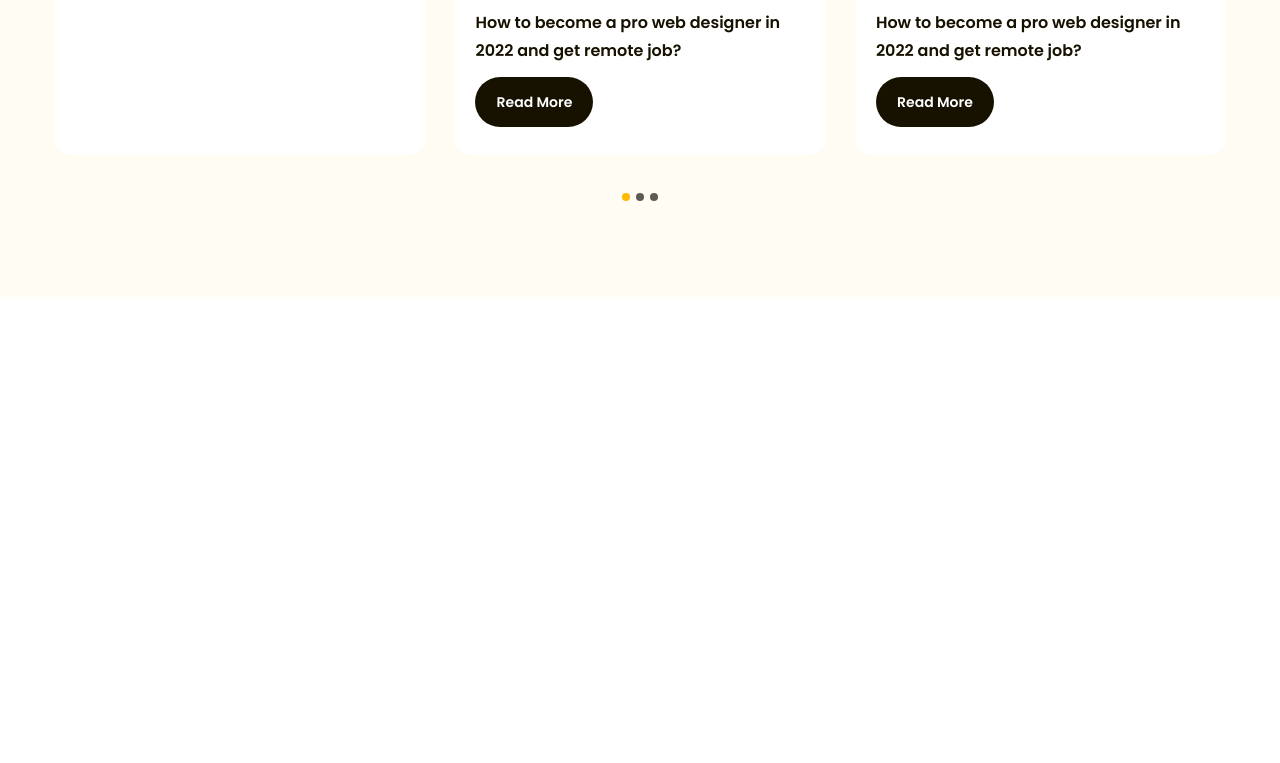
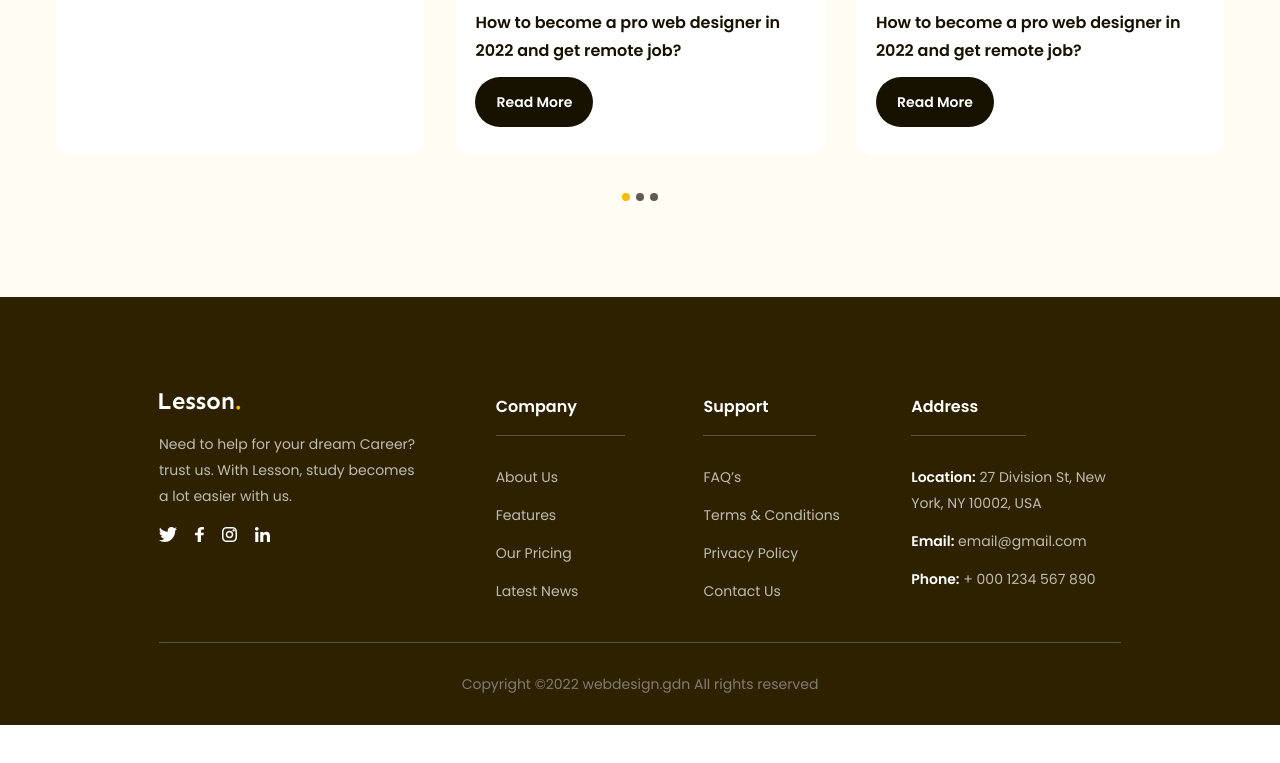
Before and after one commit to khancotton/landingpage1, a plain HTML site: page index.html in a window 1280 px wide. Shown: the part 4384-5147 px from the top of the page. After the commit the page ends 5109 px from the top, so only its background shows below. Drawn offline with Linux system fonts and the light colour scheme.

Commit message:
12. Footer

```diff
--- a/assets/css/styles.css
+++ b/assets/css/styles.css
@@ -663,3 +663,77 @@ a {
   background: var(--primary-color);
   cursor: default;
 }
+/* =================footer===================== */
+.footer {
+  background: #2e2100;
+  padding: 96px 135px 0;
+}
+
+.footer .row {
+  display: flex;
+  padding-bottom: 38px;
+  border-bottom: 1px solid #59554b;
+}
+
+.footer .column {
+  width: 21.6%;
+}
+
+.footer .column:first-child {
+  width: 35%;
+}
+
+.footer .column .desc {
+  margin-top: 18px;
+  max-width: 267px;
+  color: #bfbcb2;
+  font-size: 1.4rem;
+  line-height: 1.86;
+}
+
+.footer .socials {
+  display: flex;
+  margin-top: 18px;
+  gap: 18px;
+}
+
+.footer .title {
+  padding-bottom: 14px;
+  padding-right: 48px;
+  display: inline-block;
+  border-bottom: 1px solid #59554b;
+  color: #fff;
+  font-size: 1.6rem;
+  font-weight: 600;
+  line-height: 1.75;
+}
+
+.footer ul {
+  margin-top: 28px;
+}
+
+.footer ul li a {
+  display: inline-block;
+  margin-bottom: 12px;
+  color: #bfbcb2;
+  font-size: 1.4rem;
+  line-height: 1.86;
+}
+
+.footer ul li:last-child a {
+  margin-bottom: 0;
+}
+
+.footer .list strong {
+  color: white;
+  font-weight: 600;
+  line-height: 1.86;
+}
+
+.footer .copyright {
+  color: #807d74;
+  padding: 28px 0;
+  text-align: center;
+  font-size: 1.4rem;
+  line-height: 1.86;
+}
--- a/index.html
+++ b/index.html
@@ -16,7 +16,7 @@
     />
     <title>Landing Page</title>
   </head>
-  <body style="height: 10000px">
+  <body>
     <!-- header -->
     <header class="header fixed">
       <div class="main-content">
@@ -548,6 +548,76 @@
           </div>
         </div>
       </div>
+      <!-- footer -->
+      <footer class="footer">
+        <div class="main-content">
+          <div class="row">
+            <!-- column 1 -->
+            <div class="column">
+              <img src="./assets/img/logo-white.svg" alt="" class="logo" />
+              <p class="desc">
+                Need to help for your dream Career? trust us. With Lesson, study
+                becomes a lot easier with us.
+              </p>
+              <div class="socials">
+                <a href="#!" class="icon">
+                  <img src="./assets/icon/twitter.svg" alt="twitter" />
+                </a>
+                <a href="#!" class="icon">
+                  <img src="./assets/icon/fb.svg" alt="facebook" />
+                </a>
+                <a href="#!" class="icon">
+                  <img src="./assets/icon/instagram.svg" alt="instagram" />
+                </a>
+                <a href="#!" class="icon">
+                  <img src="./assets/icon/linkedin.svg" alt="linkedin" />
+                </a>
+              </div>
+            </div>
+            <!-- column 2 -->
+            <div class="column">
+              <h3 class="title">Company</h3>
+              <ul class="list">
+                <li><a href="#!">About Us</a></li>
+                <li><a href="#!">Features</a></li>
+                <li><a href="#!">Our Pricing</a></li>
+                <li><a href="#!">Latest News</a></li>
+              </ul>
+            </div>
+            <!-- column 3 -->
+            <div class="column">
+              <h3 class="title">Support</h3>
+              <ul class="list">
+                <li><a href="#!">FAQ’s</a></li>
+                <li><a href="#!">Terms & Conditions</a></li>
+                <li><a href="#!">Privacy Policy</a></li>
+                <li><a href="#!">Contact Us</a></li>
+              </ul>
+            </div>
+            <!-- column 4 -->
+            <div class="column">
+              <h3 class="title">Address</h3>
+              <ul class="list">
+                <li>
+                  <a href="#!"
+                    ><strong>Location:</strong> 27 Division St, New York, NY
+                    10002, USA</a
+                  >
+                </li>
+                <li>
+                  <a href="#!"><strong>Email:</strong> email@gmail.com</a>
+                </li>
+                <li>
+                  <a href="#!"><strong>Phone:</strong> + 000 1234 567 890</a>
+                </li>
+              </ul>
+            </div>
+          </div>
+          <div class="copyright">
+            <p>Copyright ©2022 webdesign.gdn All rights reserved</p>
+          </div>
+        </div>
+      </footer>
     </main>
   </body>
 </html>
```
